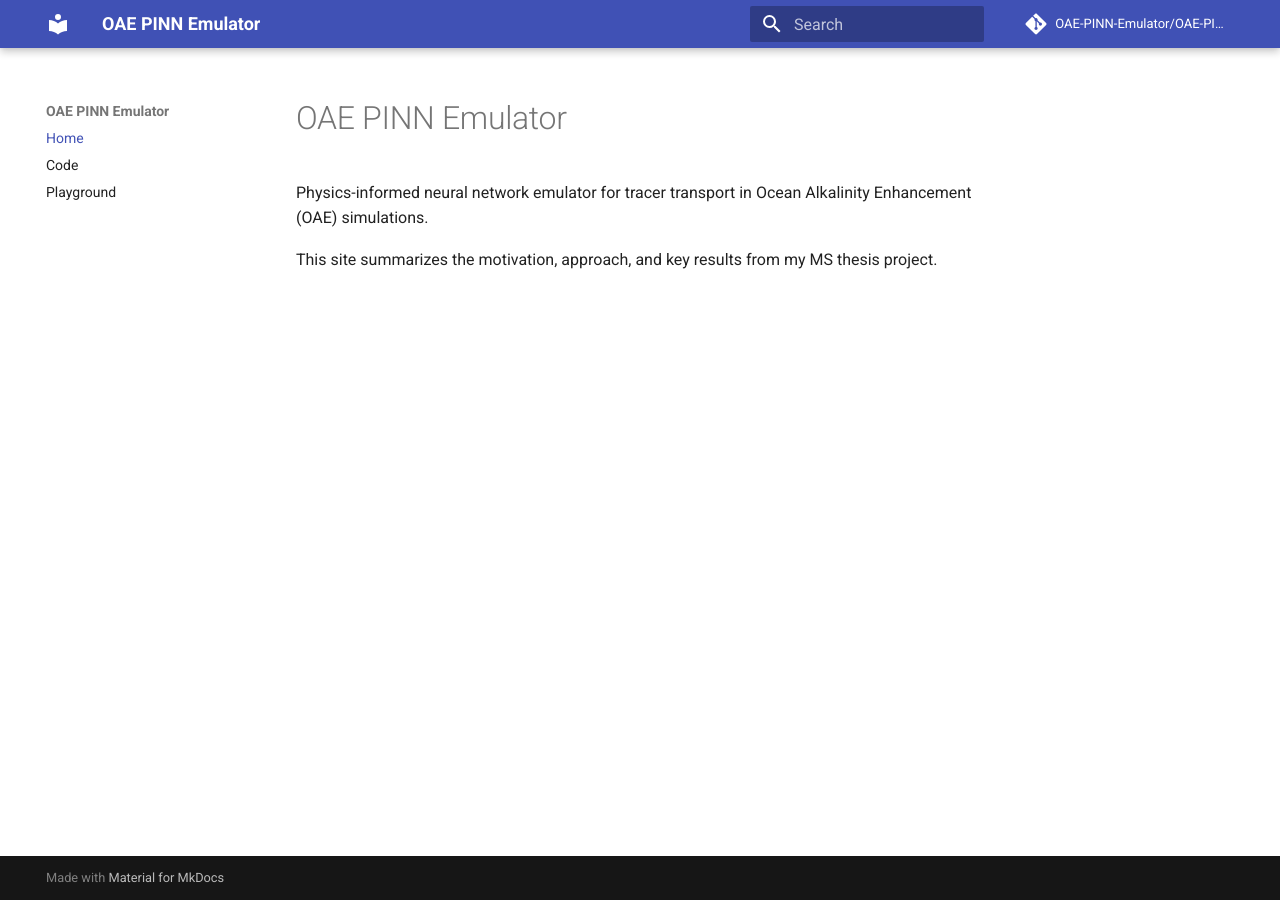
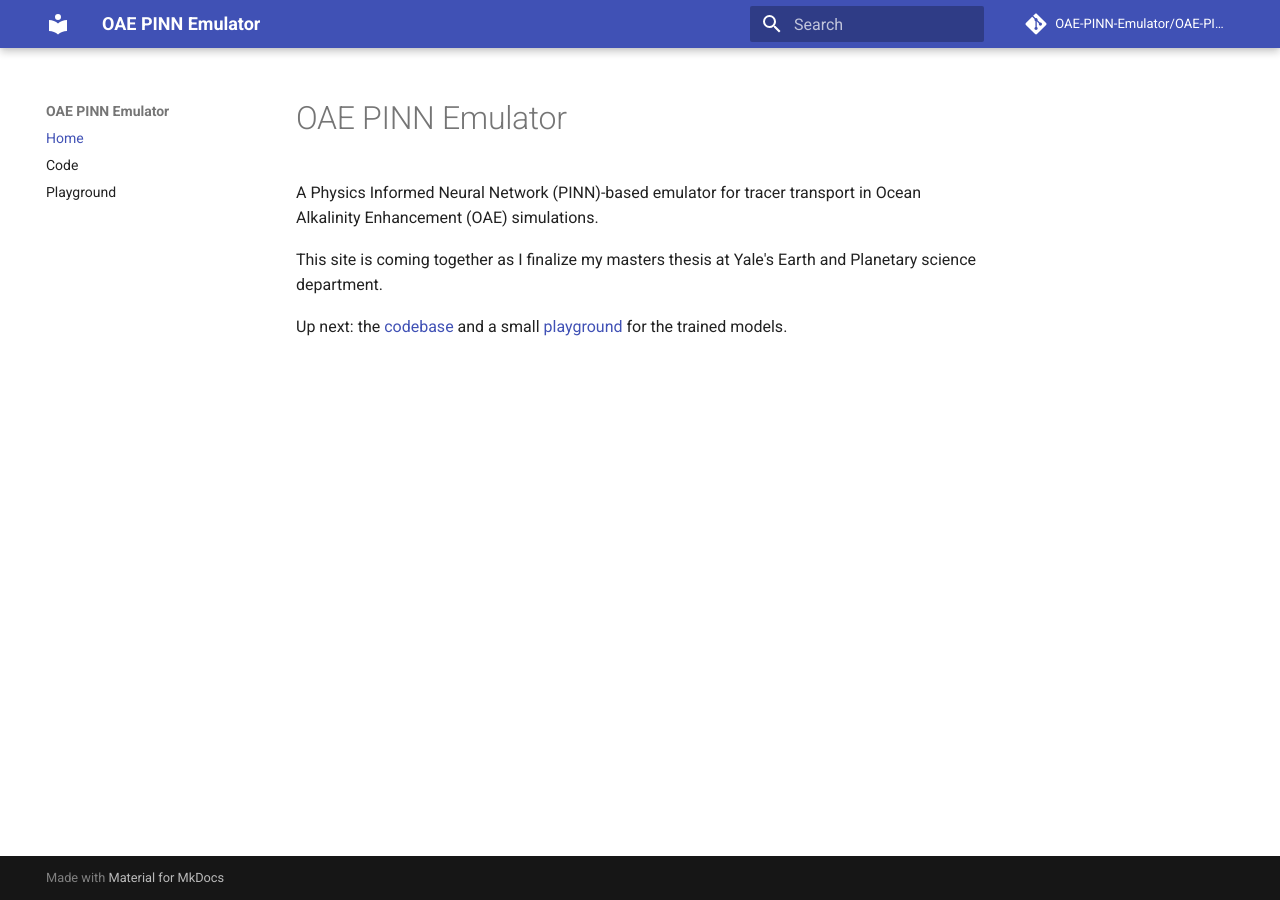
Before and after one commit to OAE-PINN-Emulator/OAE-PINN-Emulator.github.io, an MkDocs documentation site: the page built from docs/index.md, in a window 1280 px wide. Built offline with MkDocs 1.6.1 and Material for MkDocs 9.7.7, drawn with Linux system fonts in a browser that asks for light colours; comment, search, counter and statistics services are not loaded.

Commit message:
Link homepage to Code and Playground

```diff
--- a/docs/index.md
+++ b/docs/index.md
@@ -1,5 +1,7 @@
 # OAE PINN Emulator
 
-Physics-informed neural network emulator for tracer transport in Ocean Alkalinity Enhancement (OAE) simulations.
+A Physics Informed Neural Network (PINN)-based emulator for tracer transport in Ocean Alkalinity Enhancement (OAE) simulations.
 
-This site summarizes the motivation, approach, and key results from my MS thesis project.
+This site is coming together as I finalize my masters thesis at Yale's Earth and Planetary science department.
+
+Up next: the [codebase](code.md) and a small [playground](playground.md) for the trained models.
```
